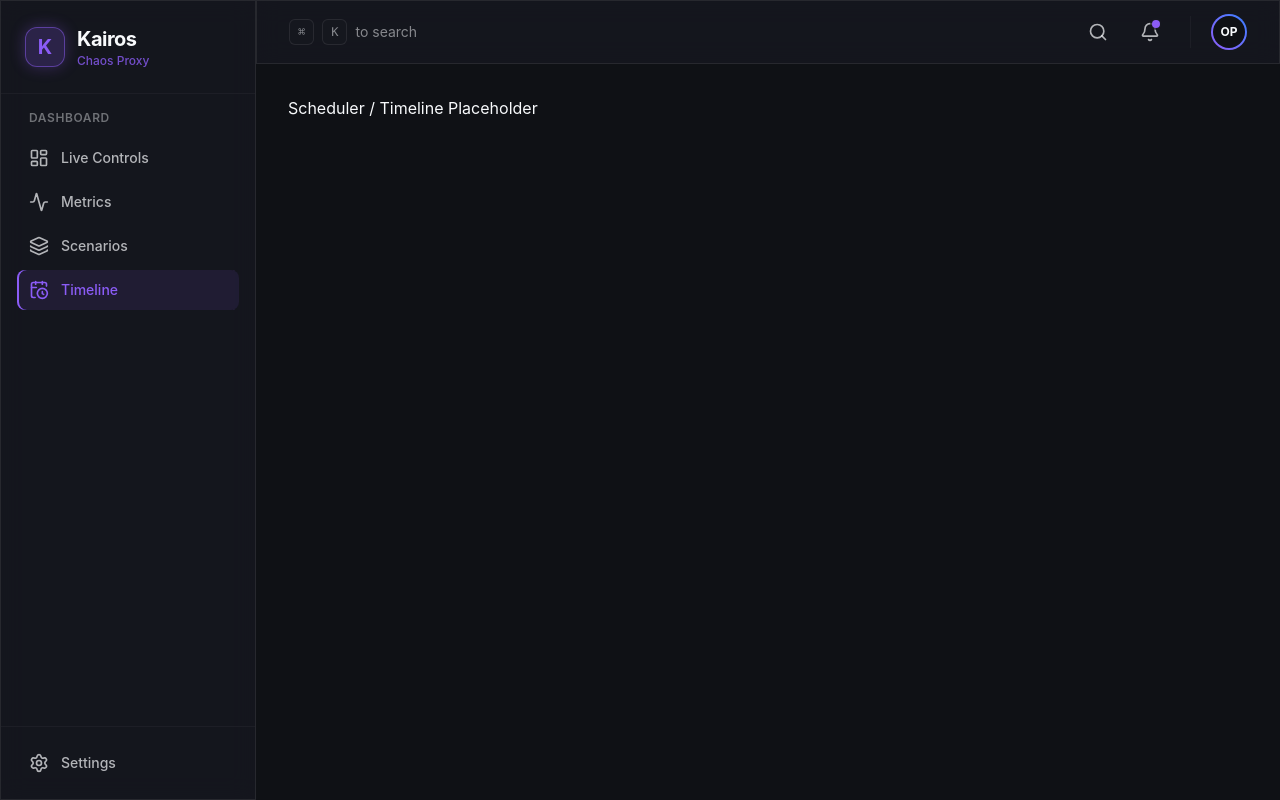
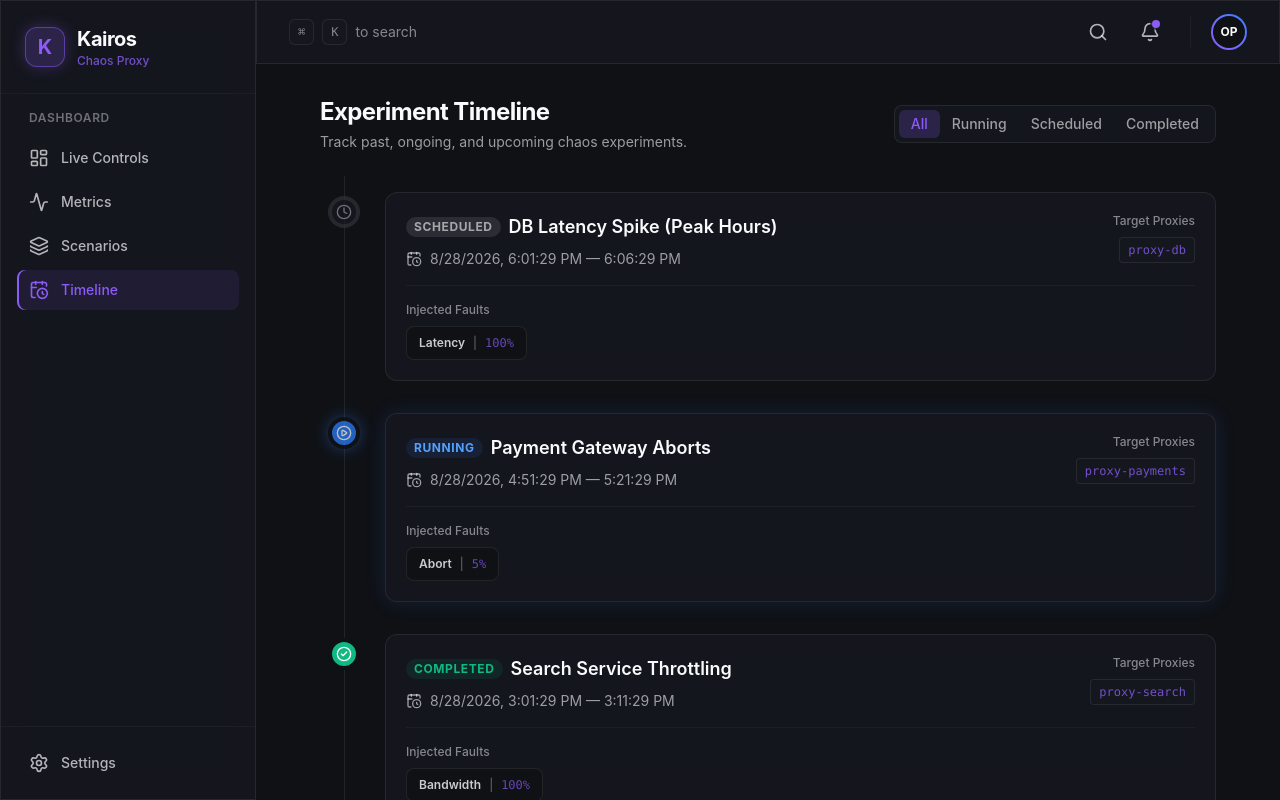
Before and after one commit to PresenceOP-Coder/Kairos, a React (Vite) app in the folder web/: page /timeline in a window 1280 px wide. Built offline with nearby package versions, Linux system fonts and the light colour scheme.

Commit message:
feat(ui): 21.7 Scheduler / Experiment Timeline

```diff
--- a/web/src/App.tsx
+++ b/web/src/App.tsx
@@ -3,6 +3,7 @@ import { DashboardLayout } from './components/layout/DashboardLayout';
 import { Controls } from './pages/Controls';
 import { Metrics } from './pages/Metrics';
 import { Scenarios } from './pages/Scenarios';
+import { Timeline } from './pages/Timeline';
 
 function App() {
   return (
@@ -13,7 +14,7 @@ function App() {
           <Route path="/controls" element={<Controls />} />
           <Route path="/metrics" element={<Metrics />} />
           <Route path="/scenarios" element={<Scenarios />} />
-          <Route path="/timeline" element={<div>Scheduler / Timeline Placeholder</div>} />
+          <Route path="/timeline" element={<Timeline />} />
         </Route>
       </Routes>
     </Router>
--- /dev/null
+++ b/web/src/pages/Timeline.tsx
@@ -0,0 +1,137 @@
+import { useState } from 'react';
+import { CalendarClock, CheckCircle2, PlayCircle, Clock } from 'lucide-react';
+import { Experiment } from '../types';
+
+const mockExperiments: Experiment[] = [
+  {
+    id: 'exp-1',
+    name: 'DB Latency Spike (Peak Hours)',
+    status: 'scheduled',
+    targetProxyIds: ['proxy-db'],
+    faults: [{ type: 'latency', percentage: 100, delayMs: 200 }],
+    startTime: new Date(Date.now() + 1000 * 60 * 60).toISOString(), // in 1 hour
+    endTime: new Date(Date.now() + 1000 * 60 * 65).toISOString(),
+  },
+  {
+    id: 'exp-2',
+    name: 'Payment Gateway Aborts',
+    status: 'running',
+    targetProxyIds: ['proxy-payments'],
+    faults: [{ type: 'abort', percentage: 5, httpStatus: 503 }],
+    startTime: new Date(Date.now() - 1000 * 60 * 10).toISOString(), // started 10m ago
+    endTime: new Date(Date.now() + 1000 * 60 * 20).toISOString(),
+  },
+  {
+    id: 'exp-3',
+    name: 'Search Service Throttling',
+    status: 'completed',
+    targetProxyIds: ['proxy-search'],
+    faults: [{ type: 'bandwidth', percentage: 100, rateLimitBytesPerSec: 10240 }],
+    startTime: new Date(Date.now() - 1000 * 60 * 120).toISOString(),
+    endTime: new Date(Date.now() - 1000 * 60 * 110).toISOString(),
+  }
+];
+
+export function Timeline() {
+  const [filter, setFilter] = useState<'all' | 'running' | 'scheduled' | 'completed'>('all');
+
+  const filteredExperiments = filter === 'all'
+    ? mockExperiments
+    : mockExperiments.filter(e => e.status === filter);
+
+  return (
+    <div className="space-y-6 max-w-4xl mx-auto">
+      <div className="flex items-center justify-between">
+        <div>
+          <h2 className="text-2xl font-bold tracking-tight">Experiment Timeline</h2>
+          <p className="text-foreground/60 text-sm mt-1">Track past, ongoing, and upcoming chaos experiments.</p>
+        </div>
+        <div className="bg-card border border-card-border p-1 rounded-lg flex items-center text-sm font-medium">
+          {['all', 'running', 'scheduled', 'completed'].map(f => (
+            <button
+              key={f}
+              onClick={() => setFilter(f as any)}
+              className={`px-3 py-1 rounded-md transition-colors capitalize ${filter === f ? 'bg-primary/20 text-primary' : 'text-foreground/60 hover:text-foreground'}`}
+            >
+              {f}
+            </button>
+          ))}
+        </div>
+      </div>
+
+      <div className="relative border-l border-card-border ml-4 md:ml-6 space-y-8 py-4">
+        {filteredExperiments.length === 0 ? (
+          <div className="pl-8 text-foreground/40 text-sm italic">No experiments found.</div>
+        ) : (
+          filteredExperiments.map((exp, idx) => {
+            const isRunning = exp.status === 'running';
+            const isCompleted = exp.status === 'completed';
+            const isScheduled = exp.status === 'scheduled';
+
+            return (
+              <div key={exp.id} className="relative pl-8 md:pl-10 group">
+                {/* Timeline Node */}
+                <div className={`absolute -left-[17px] top-1 w-8 h-8 rounded-full border-4 border-background flex items-center justify-center
+                  ${isRunning ? 'bg-blue-500 text-white animate-pulse shadow-[0_0_15px_rgba(59,130,246,0.5)]' :
+                    isCompleted ? 'bg-success text-white' : 'bg-card border-card-border text-foreground/40'}`}
+                >
+                  {isRunning && <PlayCircle className="w-4 h-4" />}
+                  {isCompleted && <CheckCircle2 className="w-4 h-4" />}
+                  {isScheduled && <Clock className="w-4 h-4" />}
+                </div>
+
+                {/* Content Card */}
+                <div className={`glass-panel p-5 rounded-xl transition-all duration-300 border ${
+                  isRunning ? 'border-blue-500/50 shadow-[0_0_20px_rgba(59,130,246,0.15)]' : 'border-card-border hover:border-primary/30'
+                }`}>
+                  <div className="flex flex-col md:flex-row md:items-start justify-between gap-4">
+                    <div>
+                      <div className="flex items-center gap-2 mb-1">
+                        <span className={`text-xs font-bold uppercase tracking-wider px-2 py-0.5 rounded-full
+                          ${isRunning ? 'bg-blue-500/10 text-blue-400' :
+                            isCompleted ? 'bg-success/10 text-success' : 'bg-foreground/10 text-foreground/60'}`}
+                        >
+                          {exp.status}
+                        </span>
+                        <h3 className="font-semibold text-lg">{exp.name}</h3>
+                      </div>
+                      <div className="text-sm text-foreground/60 flex items-center gap-2 mt-2">
+                        <CalendarClock className="w-4 h-4" />
+                        {new Date(exp.startTime).toLocaleString()}
+                        {exp.endTime && ` — ${new Date(exp.endTime).toLocaleTimeString()}`}
+                      </div>
+                    </div>
+
+                    <div className="flex flex-col items-start md:items-end gap-2">
+                      <div className="text-xs font-medium text-foreground/50">Target Proxies</div>
+                      <div className="flex flex-wrap gap-1">
+                        {exp.targetProxyIds.map(id => (
+                          <span key={id} className="bg-card border border-card-border px-2 py-1 rounded text-xs font-mono text-primary/80">
+                            {id}
+                          </span>
+                        ))}
+                      </div>
+                    </div>
+                  </div>
+
+                  <div className="mt-4 pt-4 border-t border-card-border/50">
+                    <div className="text-xs font-medium text-foreground/50 mb-2">Injected Faults</div>
+                    <div className="flex flex-wrap gap-2">
+                      {exp.faults.map((fault, i) => (
+                        <div key={i} className="bg-background rounded-lg p-2 px-3 border border-card-border text-xs flex items-center gap-2">
+                          <span className="font-semibold capitalize text-foreground/80">{fault.type}</span>
+                          <span className="text-foreground/40">|</span>
+                          <span className="font-mono text-primary/70">{fault.percentage}%</span>
+                        </div>
+                      ))}
+                    </div>
+                  </div>
+                </div>
+              </div>
+            );
+          })
+        )}
+      </div>
+    </div>
+  );
+}
```
